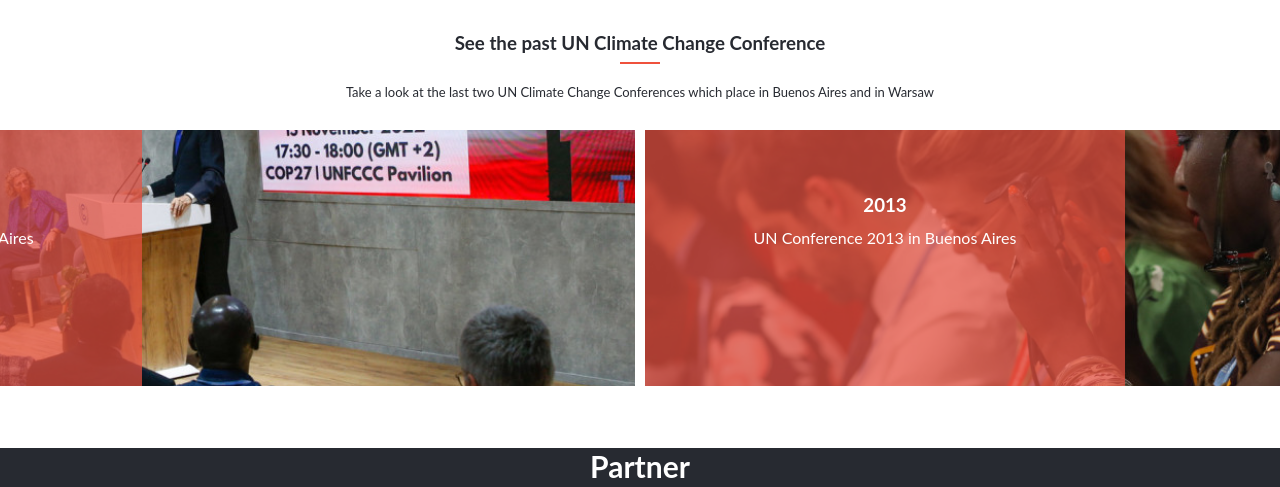
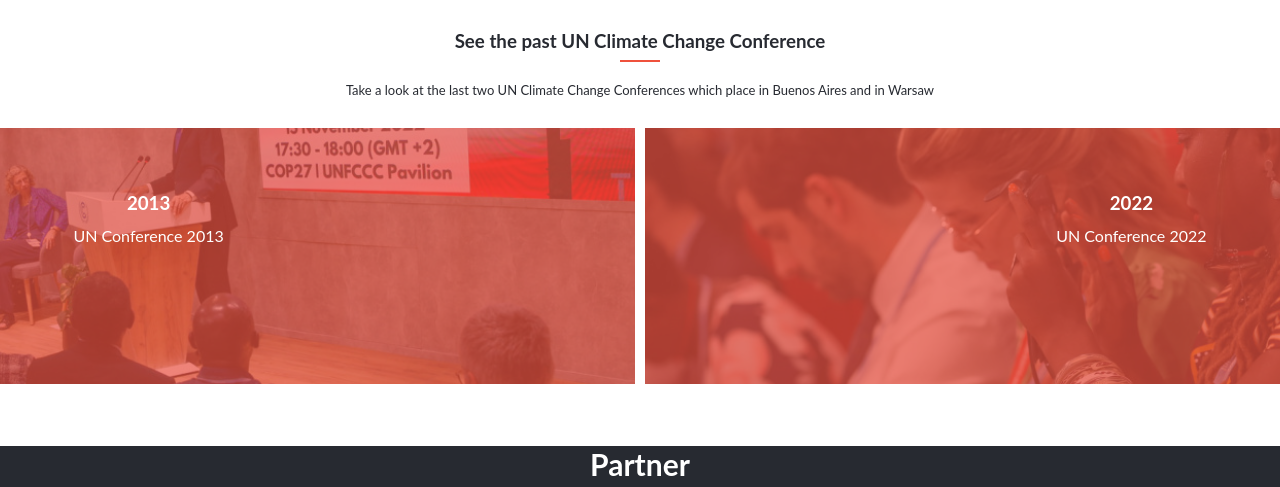
Before and after one commit to tsheporamantso/First-Capstone-Project, a website: page about.html in a window 1280 px wide. Shown: the part 1074-1561 px from the top of the page. Drawn offline with Linux system fonts and the light colour scheme; a web font is replaced by a local one.

Commit message:
fix nav items overlap and red overlay on the about section

```diff
--- a/about.html
+++ b/about.html
@@ -148,15 +148,15 @@
             <div class="overlay">
                 <div class="past__card__content">
                     <h3 class="past__year">2013</h3>
-                    <p class="past__description__img">UN Conference 2013 in Buenos Aires</p>
+                    <p class="past__description__img">UN Conference 2013</p>
                 </div>
             </div>
         </div>
         <div class="past2">
             <div class="overlay">
                 <div class="past__card__content">
-                    <h3 class="past__year">2013</h3>
-                    <p class="past__description__img">UN Conference 2013 in Buenos Aires</p>
+                    <h3 class="past__year">2022</h3>
+                    <p class="past__description__img">UN Conference 2022</p>
                 </div>
             </div>
         </div>
--- a/style.css
+++ b/style.css
@@ -430,9 +430,9 @@ li {
 }
 
 .overlay {
-  width: 60vh;
+  /* width: 60vh; */
   height: 32vh;
-  padding: 4rem 1rem;
+  padding: 4rem 0rem;
   background-color: rgba(236, 82, 66, 0.7);
 }
 
@@ -493,8 +493,8 @@ li {
     flex-direction: row;
     justify-content: space-between;
     align-items: center;
-    gap: 20px;
-    width: 50%;
+    gap: 15px;
+    /* width: 50%; */
   }
 
   .red__border__link {
@@ -503,7 +503,7 @@ li {
     align-items: center;
     justify-content: center;
     border: 5px solid #ec5242;
-    padding: 2%;
+    padding: 12px;
   }
 
   #climate__change {
```
